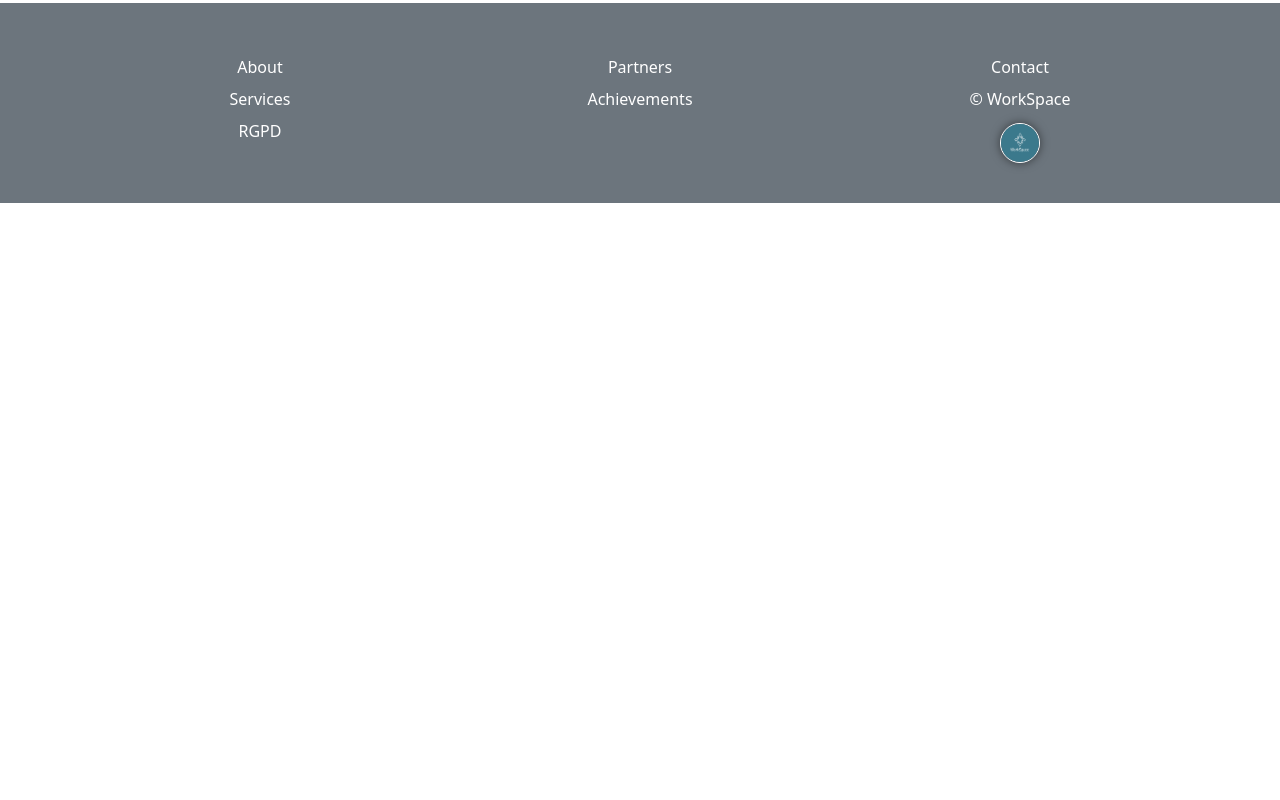
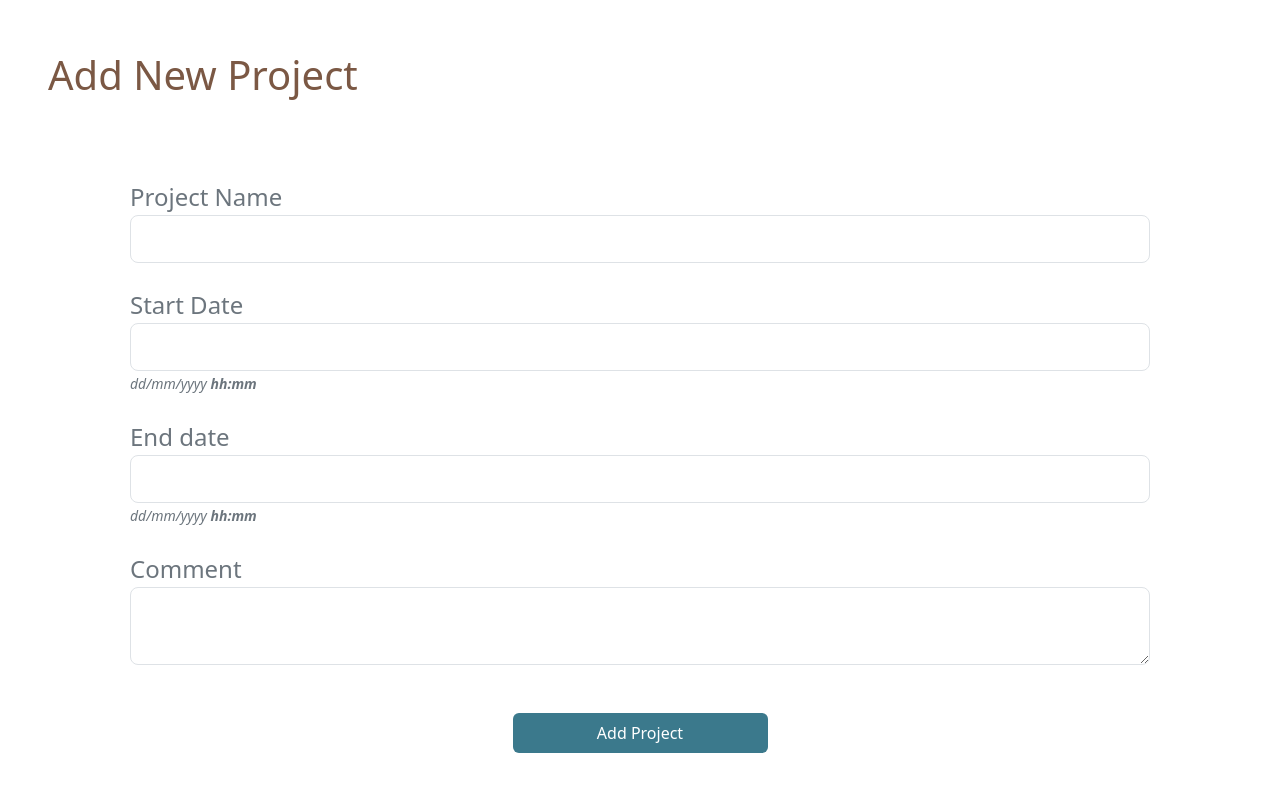
Before and after one commit to git-see/ws, a React (Create React App) app: page / in a window 1280 px wide. Shown: the part 2140-2940 px from the top of the page. Before the commit the page ends 2343 px from the top, so only its background shows below. Built offline with nearby package versions, Linux system fonts and the light colour scheme.

Commit message:
page-AddProject

```diff
--- a/src/App.js
+++ b/src/App.js
@@ -2,6 +2,7 @@ import Header from "./components/Header";
 import Menu from "./components/Menu";
 import Home from "./pages/Home";
 import AllProjects from "./pages/AllProjects";
+import AddProject from "./pages/AddProject";
 import Footer from "./components/Footer";
 
 import "./css/app.css";
@@ -13,6 +14,7 @@ function App() {
       <Menu />
       <Home />
       <AllProjects />
+      <AddProject />
       <Footer />
     </>
   );
--- /dev/null
+++ b/src/pages/AddProject.js
@@ -0,0 +1,89 @@
+export default function AddProject() {
+  return (
+    <div className="w-100">
+      <div>
+        <h1 className="px-5 pt-5 pb-4" style={{ color: "#7b5844" }}>
+          Add New Project
+        </h1>
+      </div>
+      <div className="container">
+        <div className="row">
+          <div className="col-12">
+            <form className="px-5 py-5">
+              <div className="form-group mb-4">
+                <label className="text-secondary fs-4" htmlFor="projectname">
+                  Project Name
+                </label>
+                <input
+                  className="form-control form-control-lg"
+                  type="text"
+                  name="projectname"
+                  id="projectname"
+                  required
+                />
+              </div>
+
+              <div className="form-group mb-4">
+                <label className="text-secondary fs-4" htmlFor="projectstart">
+                  Start Date
+                </label>
+                <input
+                  className="form-control form-control-lg"
+                  type="text"
+                  name="projectstart"
+                  id="projectstart"
+                  // Accept years from 2020 to 2099
+                  pattern="^(0[1-9]|[12][0-9]|3[01])\/(0[1-9]|1[0-2])\/(20[0-9]{2})\s([01][0-9]|2[0-3]):([0-5][0-9])$"
+                  required
+                />
+                <small className="text-secondary fst-italic">
+                  dd/mm/yyyy <strong>hh:mm</strong>
+                </small>
+              </div>
+
+              <div className="form-group mb-4">
+                <label className="text-secondary fs-4" htmlFor="projectend">
+                  End date
+                </label>
+                <input
+                  className="form-control form-control-lg"
+                  type="text"
+                  name="projectend"
+                  id="projectend"
+                  // Accepter les années de 2020 à 2099
+                  pattern="^(0[1-9]|[12][0-9]|3[01])\/(0[1-9]|1[0-2])\/(20[0-9]{2})\s([01][0-9]|2[0-3]):([0-5][0-9])$"
+                  required
+                />
+                <small className="text-secondary fst-italic">
+                  dd/mm/yyyy <strong>hh:mm</strong>
+                </small>
+              </div>
+
+              <div>
+                <label className="text-secondary fs-4" htmlFor="projectcomment">
+                  Comment
+                </label>
+                <textarea
+                  className="form-control form-control-lg mb-5"
+                  name="projectcomment"
+                  id="projectcomment"
+                  cols="30"
+                  rows="2"
+                ></textarea>
+              </div>
+
+              <div className="d-flex justify-content-center">
+                <input
+                  type="submit"
+                  className="btn border-0 px-3 py-2 mx-3 w-25 text-white text-decoration-none"
+                  value="Add Project"
+                  style={{ backgroundColor: "#3b798c" }}
+                ></input>
+              </div>
+            </form>
+          </div>
+        </div>
+      </div>
+    </div>
+  );
+}
```
